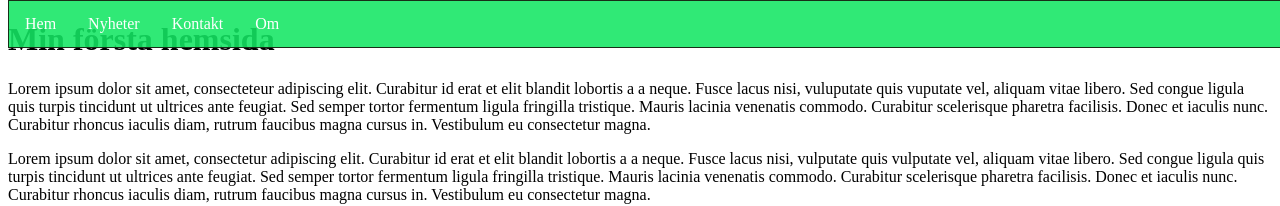
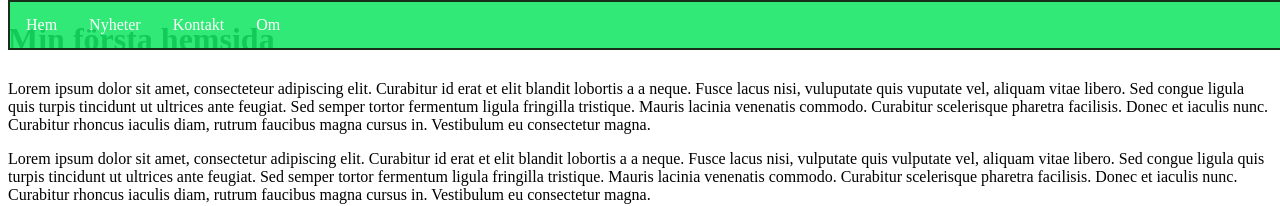
Before and after one commit to evan266/last-one, a plain HTML site: page index.html in a window 1280 px wide. Shown: the top 206 px of the page. Drawn offline with Linux system fonts and the light colour scheme.

Commit message:
Add files via upload

```diff
--- a/navigation.css
+++ b/navigation.css
@@ -24,5 +24,5 @@ ul {
 
     ul {position: fixed; top: 0; width: 100%;}
     ul {
-        border: 1px solid rgb(24, 46, 24)
+        border: 2px solid rgb(24, 46, 24)
     }
```
